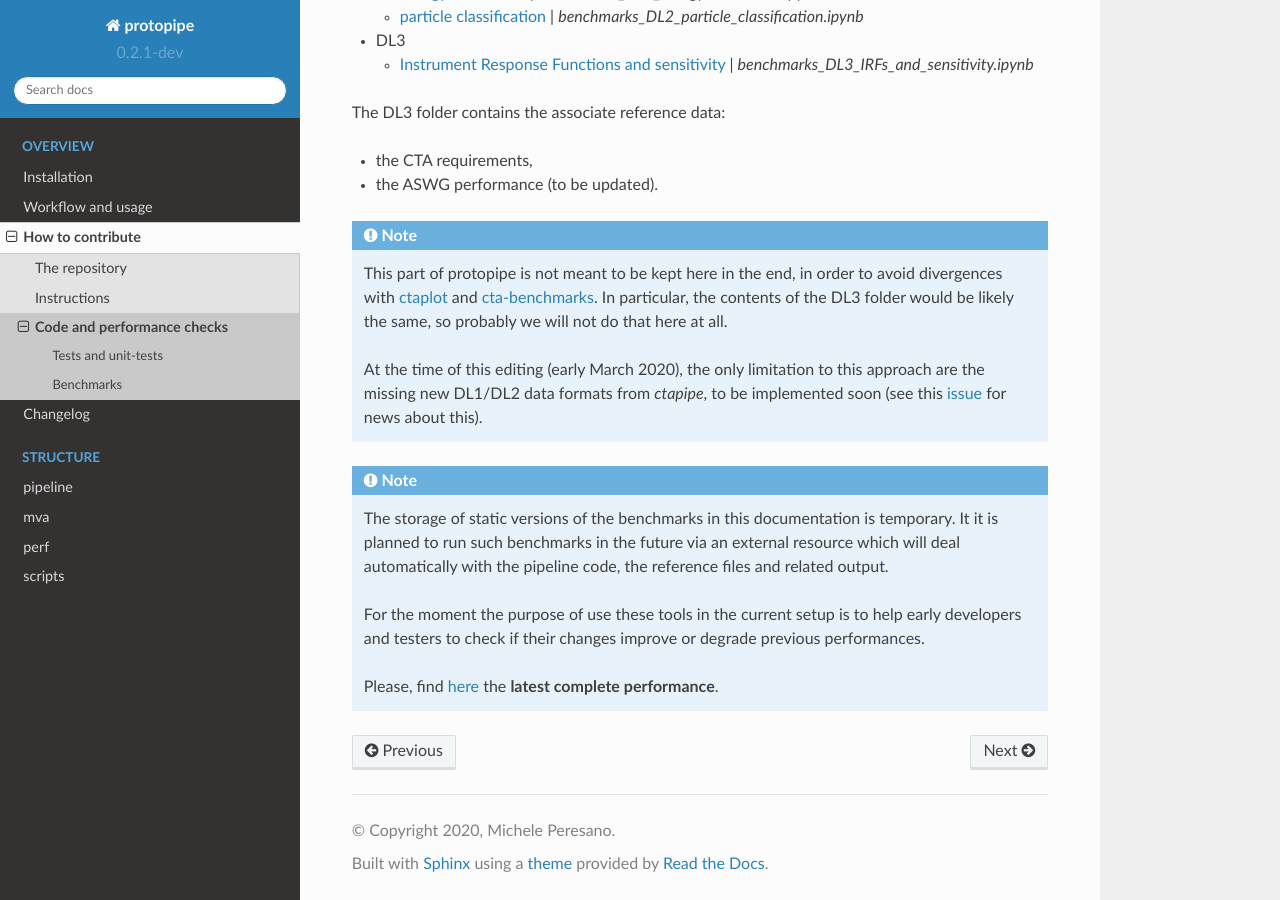
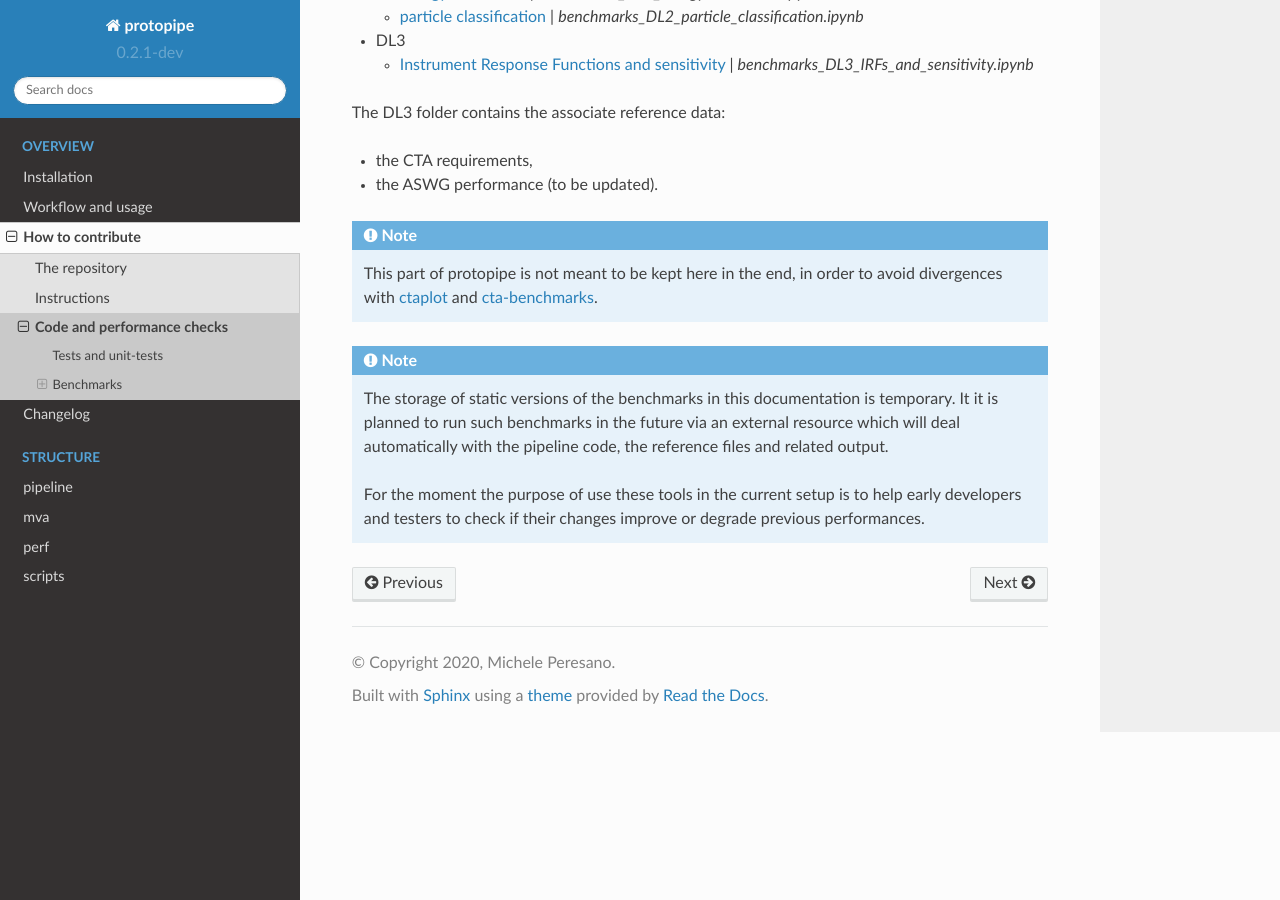
Before and after one commit to cta-observatory/protopipe, a Sphinx documentation site: the page built from docs/contribute/beforepushing.rst, in a window 1280 px wide and 900 px high, scrolled down 1453 px. Built offline with Sphinx 7.4.7 and the Read the Docs theme 2.0.0, drawn with Linux system fonts in a browser that asks for light colours; pages that are not in the unit, such as notebooks, are missing from menus.

Commit message:
fix section levels

```diff
--- a/docs/contribute/beforepushing.rst
+++ b/docs/contribute/beforepushing.rst
@@ -69,13 +73,11 @@ The benchmarks are organised in 3 folders,
 
 - DL2
 
-  .. * `direction reconstruction <benchmarks/benchmarks_DL2_direction-reconstruction.ipynb>`__ | *benchmarks_DL2_direction-reconstruction.ipynb*
   * `energy estimation <benchmarks/benchmarks_DL2_energy-estimation.ipynb>`__ | *benchmarks_DL2_energy-estimation.ipynb*
-  * `particle classification <benchmarks/benchmarks_DL2_particle_classification.ipynb>`__ | *benchmarks_DL2_particle_classification.ipynb*
+  * `particle classification <benchmarks/benchmarks_DL2_particle-classification.ipynb>`__ | *benchmarks_DL2_particle_classification.ipynb*
 
 - DL3
 
-  .. * `Point Spread Function <benchmarks/benchmarks_DL3_PSF.ipynb>`__ | *benchmarks_DL3_PSF.ipynb*
   * `Instrument Response Functions and sensitivity <benchmarks/benchmarks_DL3_IRFs_and_sensitivity.ipynb>`__ | *benchmarks_DL3_IRFs_and_sensitivity.ipynb*
 
 The DL3 folder contains the associate reference data:
@@ -88,14 +90,6 @@ The DL3 folder contains the associate reference data:
    avoid divergences with
    `ctaplot <https://github.com/cta-observatory/ctaplot>`__ and
    `cta-benchmarks <https://github.com/cta-observatory/cta-benchmarks>`__.
-   In particular, the contents of the DL3 folder would be likely the same, so
-   probably we will not do that here at all.
-
-   At the time of this editing (early March 2020), the only limitation to this
-   approach are the missing new DL1/DL2 data formats from *ctapipe*, to be
-   implemented soon (see this
-   `issue <https://github.com/cta-observatory/protopipe/issues/25>`__
-   for news about this).
 
 .. note::
    The storage of static versions of the benchmarks in this documentation is temporary.
@@ -106,6 +100,3 @@ The DL3 folder contains the associate reference data:
    For the moment the purpose of use these tools in the current setup is to help
    early developers and testers to check if their changes improve or degrade
    previous performances.
-
-   Please, find `here <https://indico.cta-observatory.org/event/1995/contributions/19991/attachments/15559/19825/CTAC_Lugano_2019_Peresano.pdf>`__
-   the **latest complete performance**.
```
Also changed, not shown: other parts of docs/contribute/beforepushing.rst (+4 -0 lines), docs/contribute/benchmarks/benchmarks_DL2_particle-classification.ipynb, docs/contribute/benchmarks/benchmarks_DL3_IRFs_and_sensitivity.ipynb, 3 other files.
